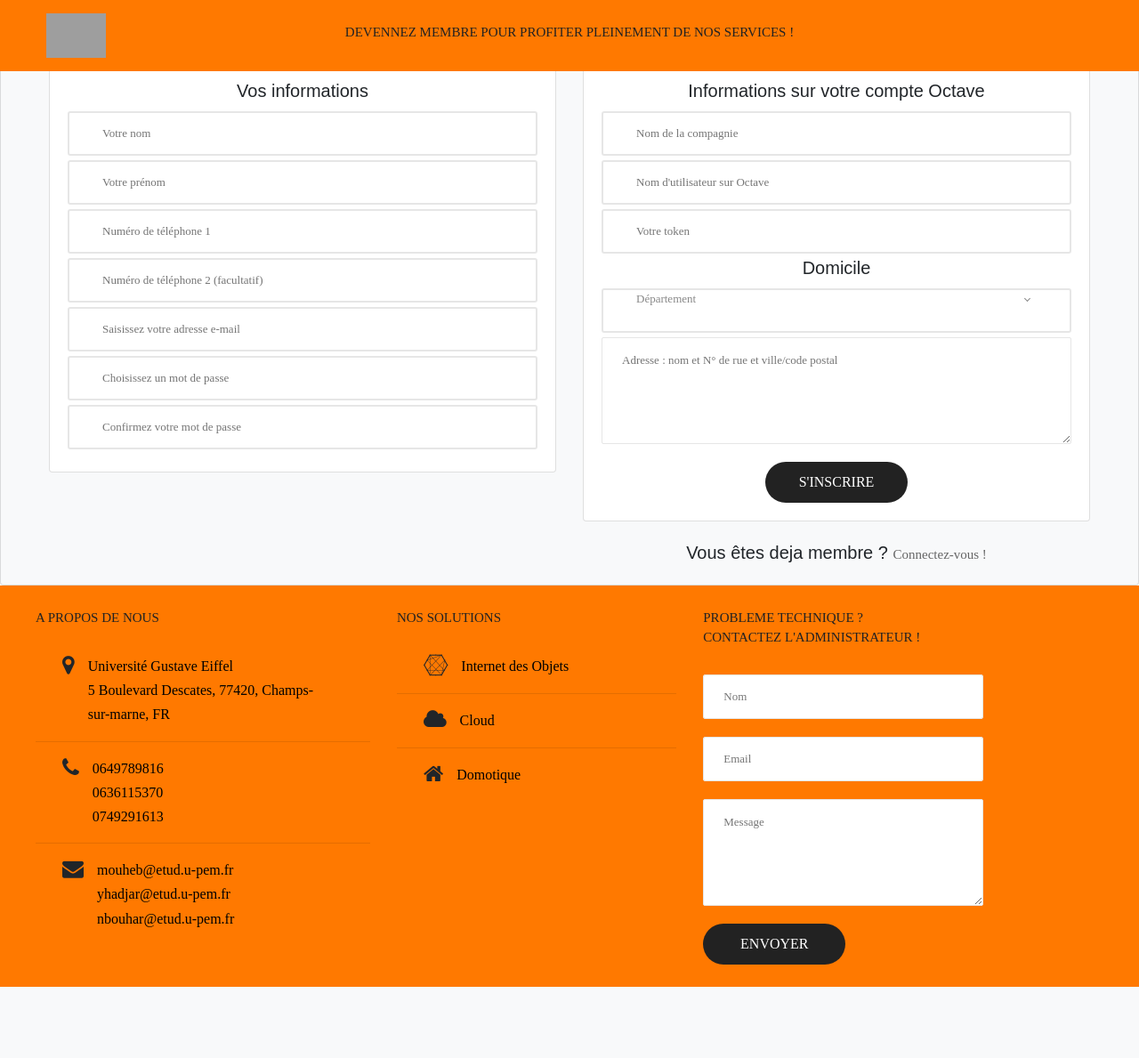
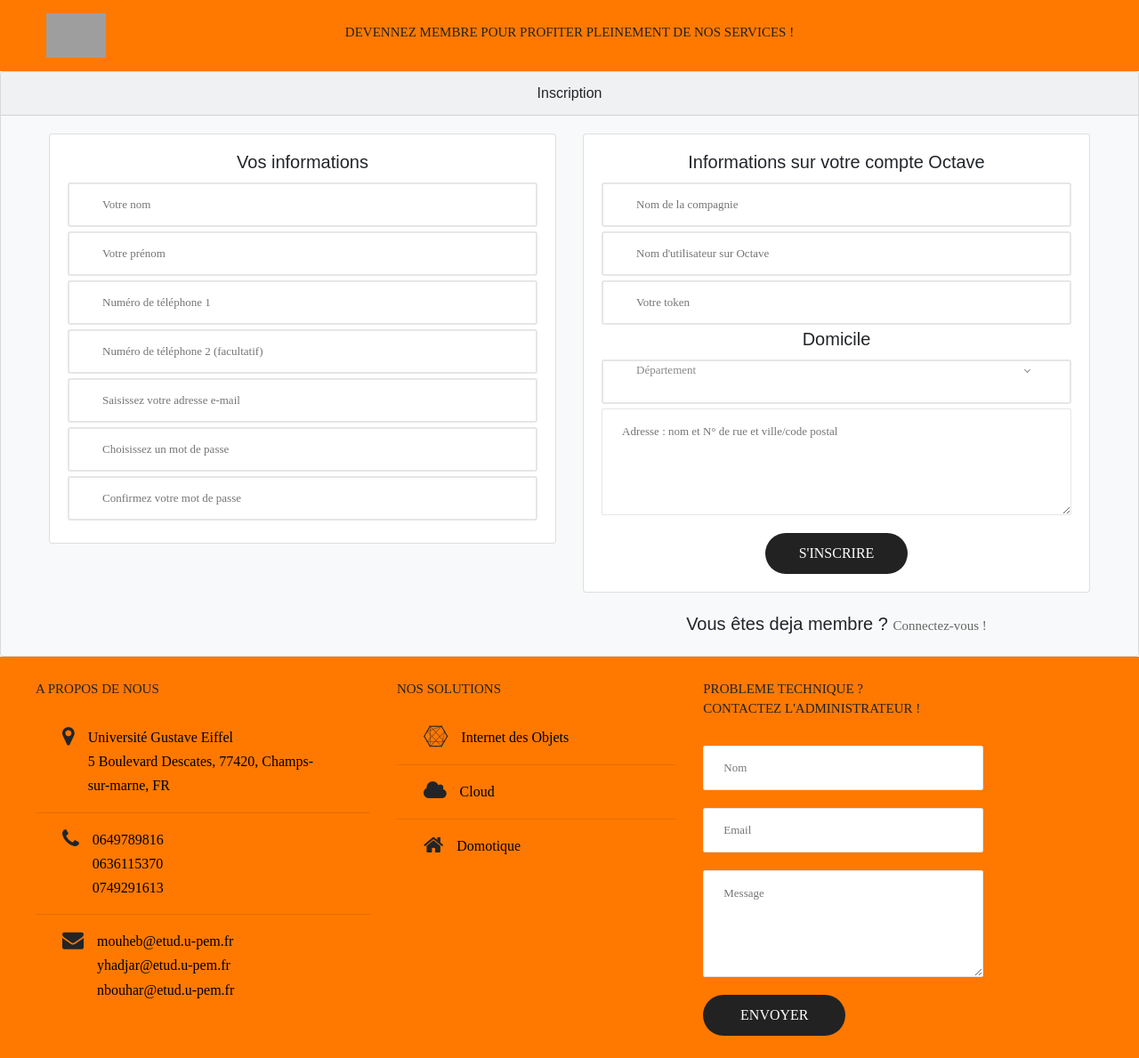
Before and after one commit to nabilBHR/ltem, a PHP site: page /inscription.php in a window 1280 px wide. Shown: the whole page at 89% size. Before the commit the page ends 1109 px from the top, so only its background shows below. Run offline with PHP 8.4, Linux system fonts and the light colour scheme; some web fonts are replaced; grey boxes are pictures that could not be loaded.

Commit message:
margin correction

```diff
--- a/ajouterKit.php
+++ b/ajouterKit.php
@@ -99,7 +99,7 @@
 	}
 	?>
 
-	<div class="card bg-light ">
+	<div class="card bg-light m-t-80">
 		<div align="center" class="card-header">Ajout d'un nouveau kit</div>
 		<div class="card-body">
 			<!-- formulaire connexion-->
--- a/historique.php
+++ b/historique.php
@@ -42,7 +42,7 @@
 
 <body class="animsition">
 	<?php require "header2.php"; ?>
-	<div class="card bg-light ">
+	<div class="card bg-light m-t-80">
 		<img class="fit-picture" src="images/page-under-construction.jpg" alt="Page under construction">
 	</div>
 	<?php require "footer.php" ?>
--- a/inscription.php
+++ b/inscription.php
@@ -203,7 +203,7 @@
 		?>
 
 		<form method="post" action="">
-			<div class="card bg-light ">
+			<div class="card bg-light m-t-80">
 				<div align="center" class="card-header">Inscription </div>
 				<div align="center" class="card-body">
 					<div class="container">
--- a/parametres.php
+++ b/parametres.php
@@ -42,7 +42,7 @@
 
 <body class="animsition">
 	<?php require "header2.php"; ?>
-	<div class="card bg-light ">
+	<div class="card bg-light m-t-80">
 		<img class="fit-picture" src="images/page-under-construction.jpg" alt="Page under construction">
 	</div>
 	<?php require "footer.php" ?>
```
